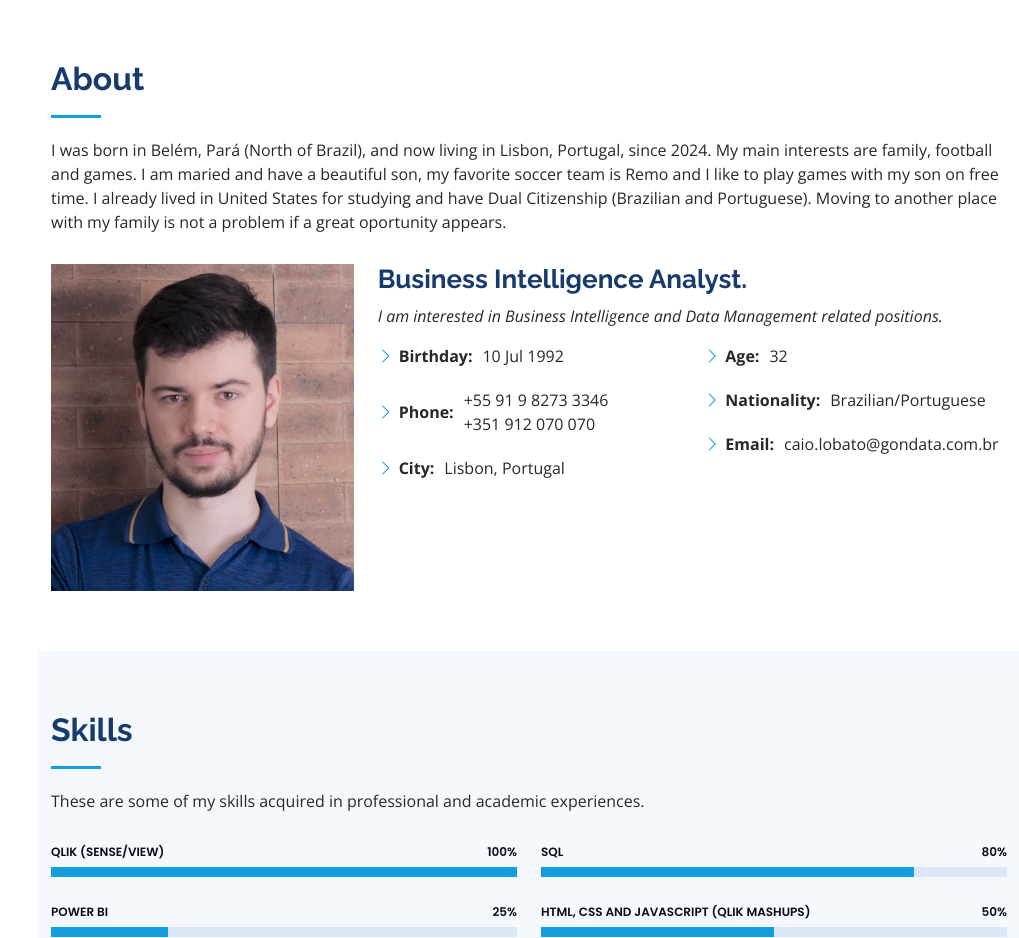
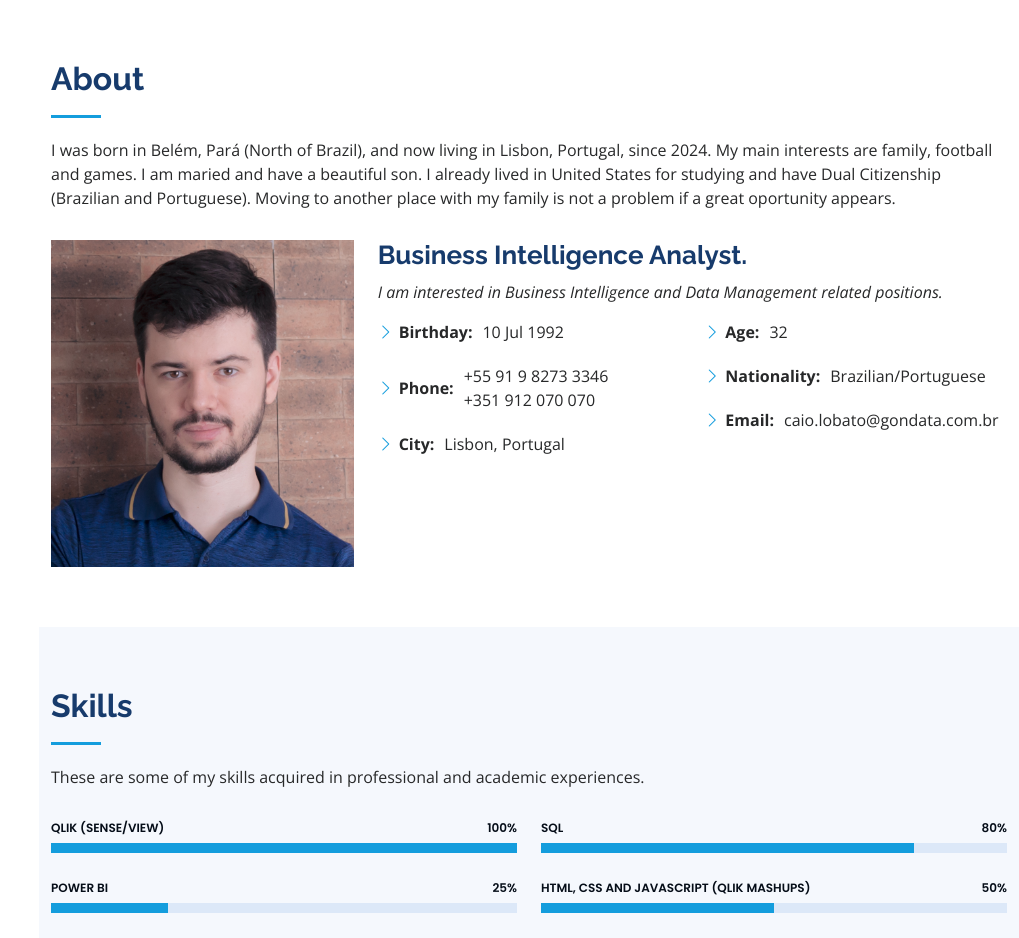
Before and after one commit to clobato7/caio-resume, a plain HTML site: page index.html in a window 1280 px wide. Shown: the part 800-1738 px from the top of the page, without its empty margins (261-1280 px from the left). Drawn offline with nearby package versions, Linux system fonts and the light colour scheme.

Commit message:
update html

```diff
--- a/index.html
+++ b/index.html
@@ -145,9 +145,7 @@
             <h2>About</h2>
             <p>
               I was born in Belém, Pará (North of Brazil), and now living in Lisbon, Portugal,
-              since 2024. My main interests are family, football and games.
-              I am maried and have a beautiful son, my favorite soccer team is Remo and I like to play games with
-              my son on free time.
+              since 2024. My main interests are family, football and games. I am maried and have a beautiful son.
               I already lived in United States for studying and have Dual Citizenship
               (Brazilian and Portuguese).
               Moving to another place with my family is not a problem if a great oportunity appears.
```
